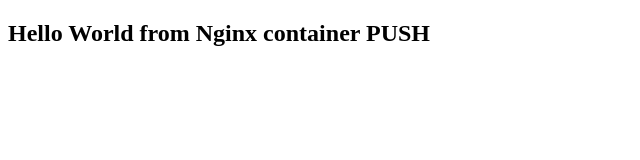
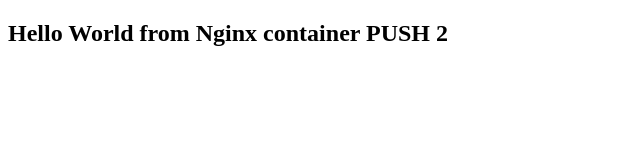
Before and after one commit to mykshtompel/final_demo, a plain HTML site: page app/web/index.html in a window 1280 px wide. Shown: the full height of the page, 0-640 px from the left. Drawn offline with Linux system fonts and the light colour scheme.

Commit message:
New commit

```diff
--- a/app/web/index.html
+++ b/app/web/index.html
@@ -5,6 +5,6 @@
   <title>Docker Nginx</title>
 </head>
 <body>
-  <h2>Hello World from Nginx container PUSH</h2>
+  <h2>Hello World from Nginx container PUSH 2</h2>
 </body>
 </html>
```
